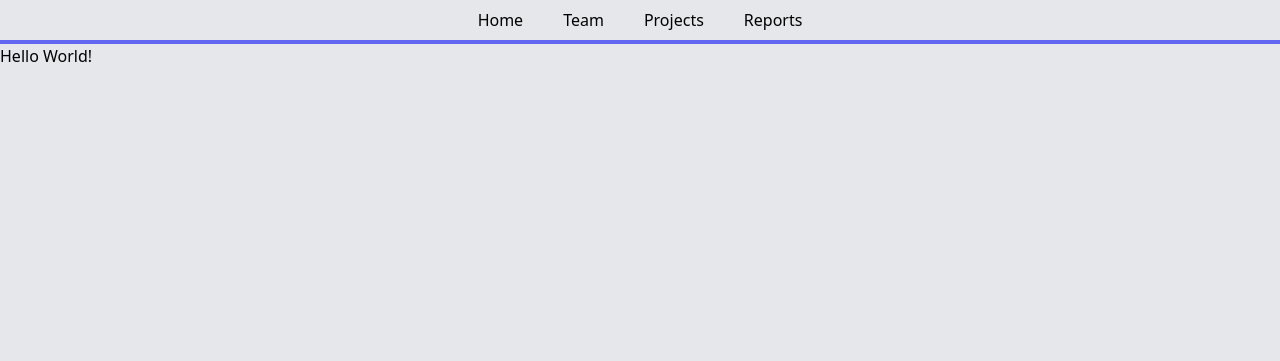
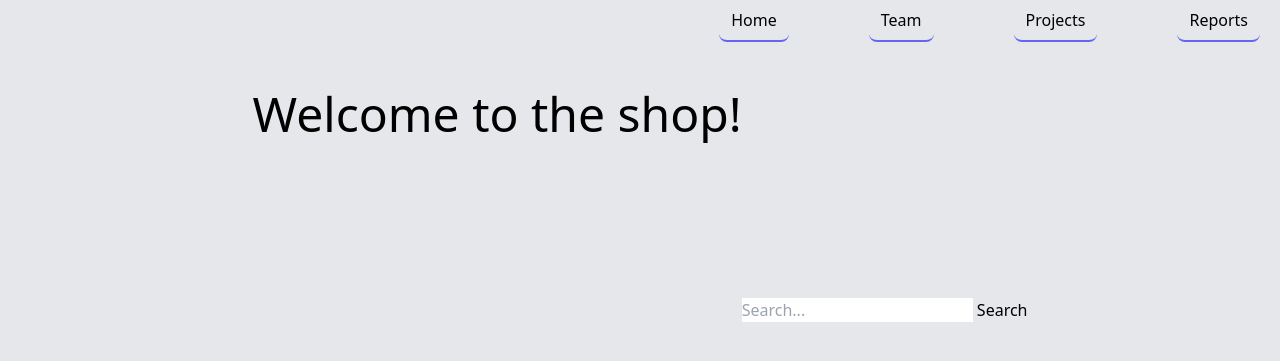
Before and after one commit to federerkristijan/py_mi, a Python web app: template blockchain/Tag_06/MusiK_Smart_Contract/templates/index.html in a window 1280 px wide. Shown: the top 361 px of the page. Run offline with Jinja, Linux system fonts and the light colour scheme; the template is opened without the code that fills it, so the values that code supplies are empty.

Commit message:
navbar style done

```diff
--- a/blockchain/Tag_06/MusiK_Smart_Contract/templates/index.html
+++ b/blockchain/Tag_06/MusiK_Smart_Contract/templates/index.html
@@ -4,19 +4,42 @@
     <meta charset="UTF-8" />
     <meta http-equiv="X-UA-Compatible" content="IE=edge" />
     <meta name="viewport" content="width=device-width, initial-scale=1.0" />
-    <title>Document</title>
-    <link href="https://cdn.jsdelivr.net/npm/tailwindcss@2.2.19/dist/tailwind.min.css" rel="stylesheet">
+    <title>Music App</title>
+    <link
+      href="https://cdn.jsdelivr.net/npm/tailwindcss@2.2.19/dist/tailwind.min.css"
+      rel="stylesheet"
+    />
   </head>
   <body class="bg-gray-200">
-    <div class="bg-slate-200">
-      <nav class="flex justify-center space-x-4 border-b-4 border-indigo-500">
-        <a href="/dashboard" class="font-medium px-3 py-2 text-slate-700 rounded-lg hover:bg-slate-100 hover:text-slate-900">Home</a>
-        <a href="/team" class="font-medium px-3 py-2 text-slate-700 rounded-lg hover:bg-slate-100 hover:text-slate-900">Team</a>
-        <a href="/projects" class="font-medium px-3 py-2 text-slate-700 rounded-lg hover:bg-slate-100 hover:text-slate-900">Projects</a>
-        <a href="/reports" class="font-medium px-3 py-2 text-slate-700 rounded-lg hover:bg-slate-100 hover:text-slate-900">Reports</a>
-      </nav>
-      <div class="bg-gray-200">
-        <h1>Hello World!</h1>
+    <nav class="flex justify-end gap-20 mr-5">
+      <a
+        href="/dashboard"
+        class="font-medium px-3 py-2 text-slate-700 rounded-lg hover:bg-slate-100 hover:text-slate-900 border-b-2 border-indigo-500"
+        >Home</a
+      >
+      <a
+        href="/team"
+        class="font-medium px-3 py-2 text-slate-700 rounded-lg hover:bg-slate-100 hover:text-slate-900 border-b-2 border-indigo-500"
+        >Team</a
+      >
+      <a
+        href="/projects"
+        class="font-medium px-3 py-2 text-slate-700 rounded-lg hover:bg-slate-100 hover:text-slate-900 border-b-2 border-indigo-500"
+        >Projects</a
+      >
+      <a
+        href="/reports"
+        class="font-medium px-3 py-2 text-slate-700 rounded-lg hover:bg-slate-100 hover:text-slate-900 border-b-2 border-indigo-500"
+        >Reports</a
+      >
+    </nav>
+    <div class="flex justify-center">
+      <h1 class="mt-12 text-5xl">Welcome to the shop!</h1>
+      <div class="search-container flex justify-start mt-64">
+        <form action="/search" method="GET">
+          <input type="text" name="query" placeholder="Search..." />
+          <button type="submit">Search</button>
+        </form>
       </div>
     </div>
   </body>
```
